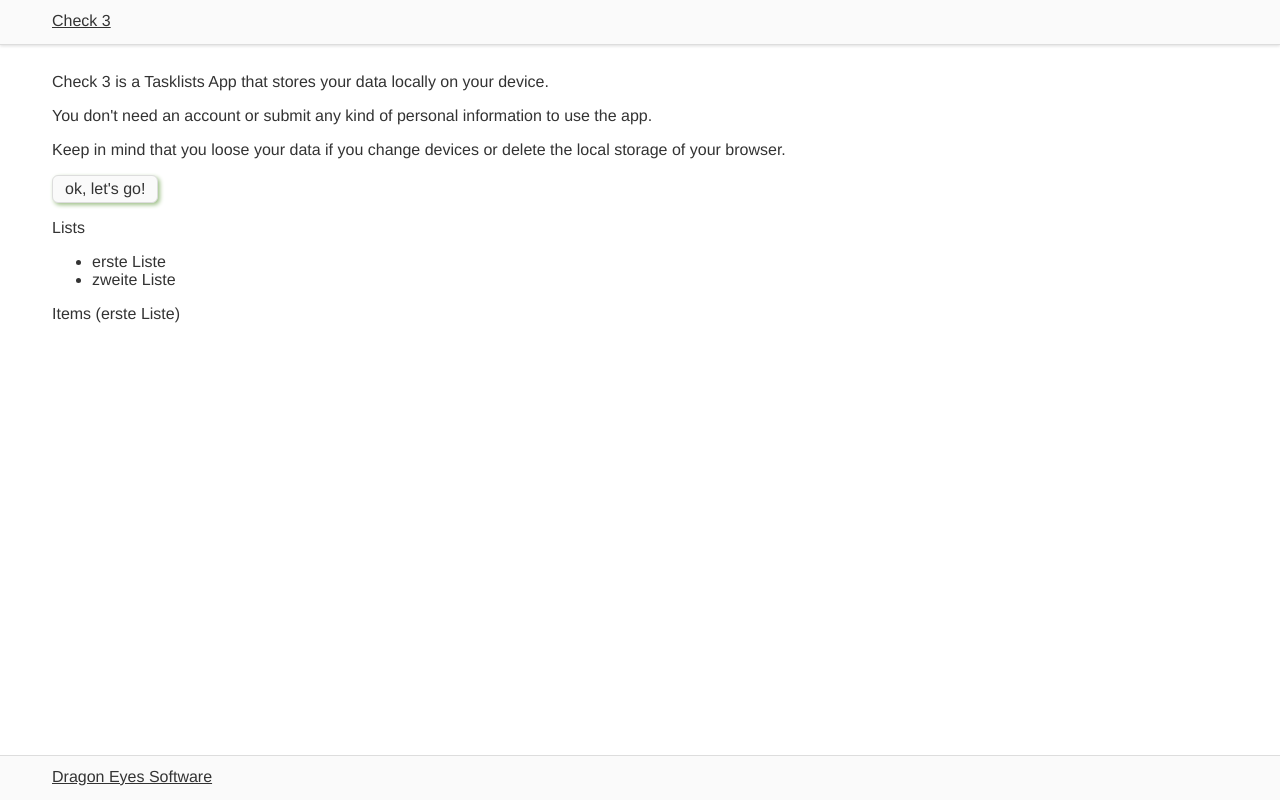
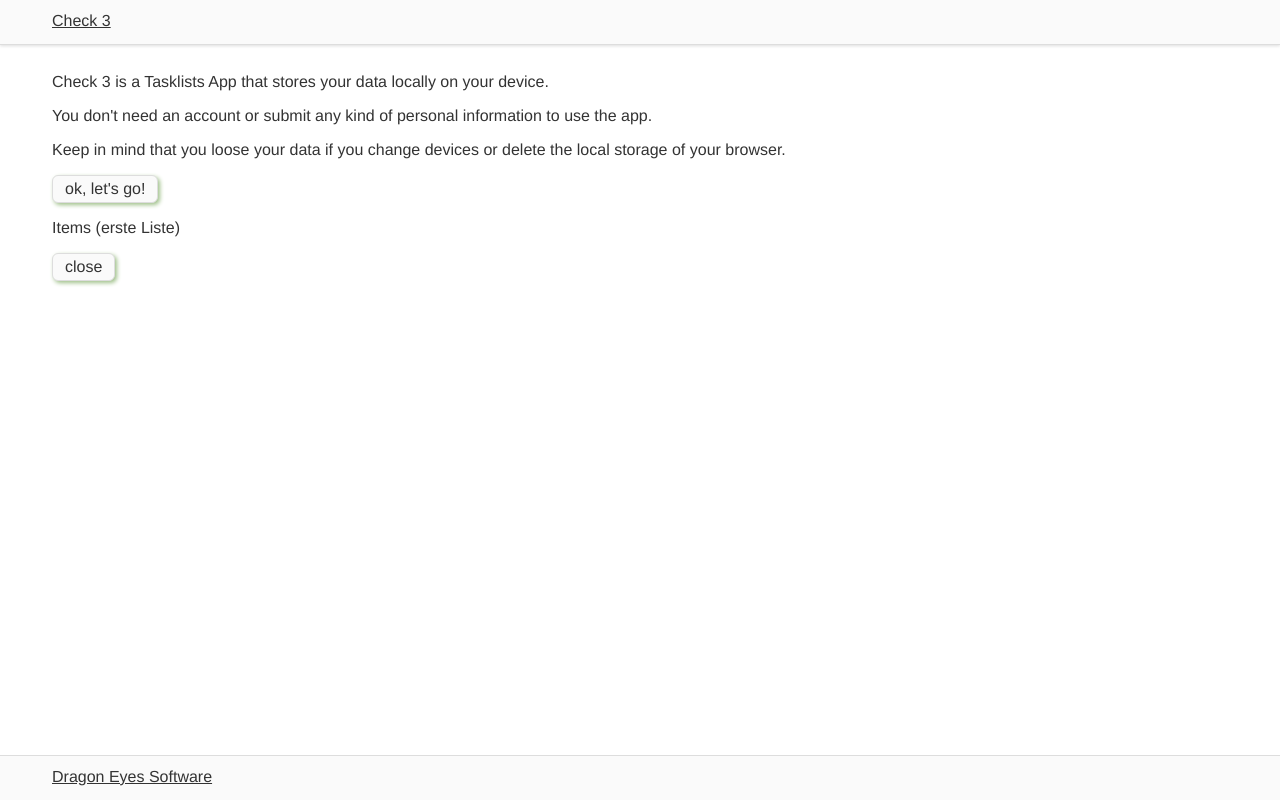
Before and after one commit to ChrisDunko/check-3, a Vue app: page / in a window 1280 px wide. Both pictures are taken after a click on the item "erste Liste". Built offline with nearby package versions, Linux system fonts and the light colour scheme.

Commit message:
section show&hide

```diff
--- a/src/components/Items.vue
+++ b/src/components/Items.vue
@@ -1,5 +1,6 @@
 <template>
   <p>Items ({{ listName }})</p>
+  <button v-on:click="closeList">close</button>
 </template>
 
 <script>
@@ -8,7 +9,15 @@
   name: "Items",
   props: [
       'listName'
-  ]
+  ],
+  emits: [
+      'closeList'
+  ],
+  methods: {
+    closeList() {
+      this.$emit('closeList');
+    }
+  }
 });
 </script>
 
--- a/src/views/Check3.vue
+++ b/src/views/Check3.vue
@@ -1,13 +1,16 @@
 <template>
   <intro
+      v-if="showIntro"
       v-on:closeIntro="dismissIntro"
   ></intro>
   <lists
+      v-if="!listFocus"
       v-on:selectList="setListFocus"
   ></lists>
   <items
       v-if="listFocus"
       v-bind:listName="listFocus"
+      v-on:closeList="closeList"
   ></items>
   <new
       v-if="listNewDialog"
@@ -59,6 +62,9 @@
     },
     dismissIntro(): void {
       this.showIntro = false;
+    },
+    closeList() {
+      this.listFocus = '';
     }
   }
 });
```
